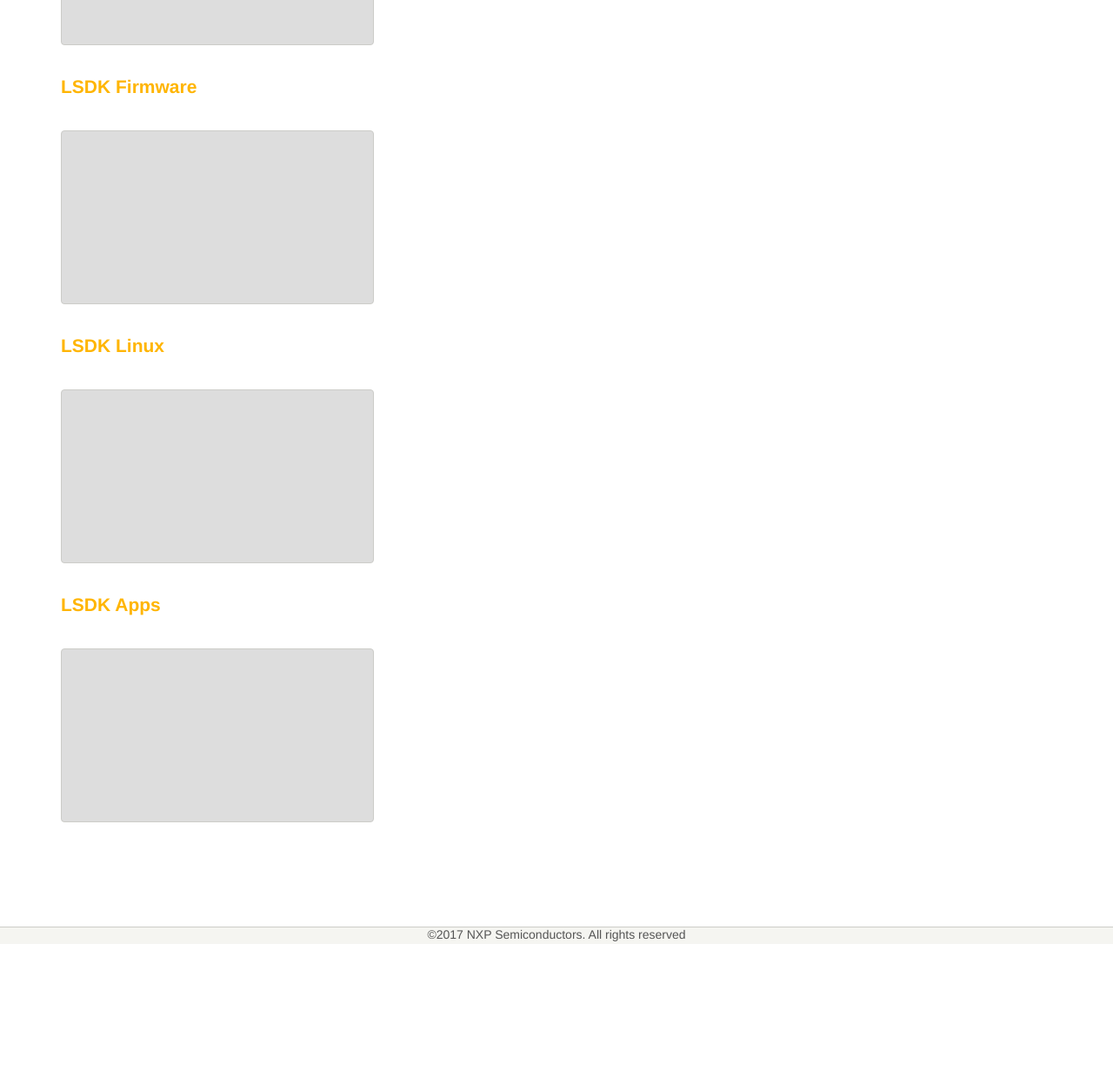
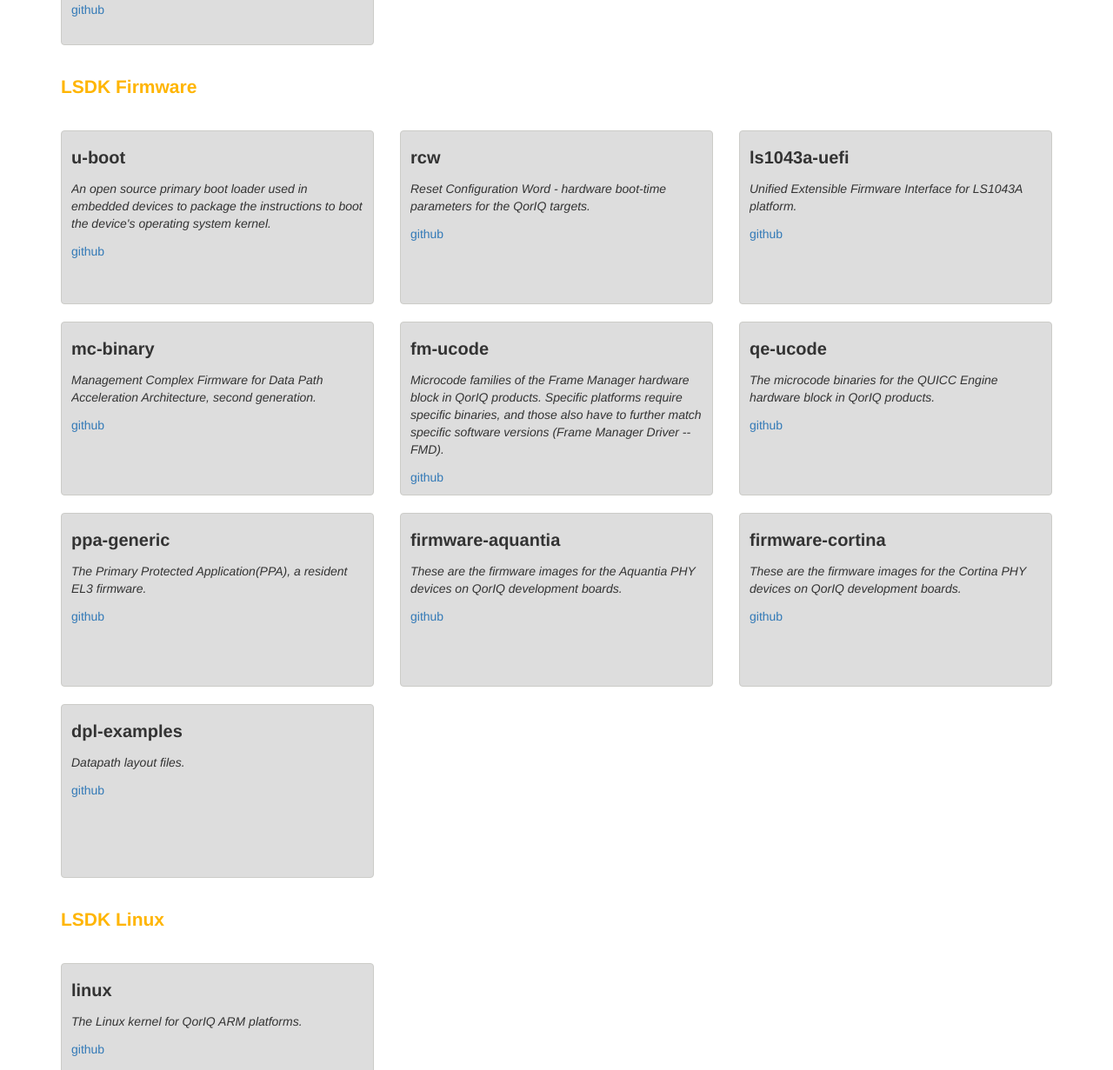
Before and after one commit to lsdk/lsdk.github.io, a plain HTML site: page index.html in a window 1280 px wide. Shown: the part 628-1859 px from the top of the page at 87% size. Before the commit the page ends 1714 px from the top, so only its background shows below. Drawn offline with nearby package versions, Linux system fonts and the light colour scheme.

Commit message:
index.html: add the component blocks.
Signed-off-by: Zhenhua Luo <zhenhua.luo@nxp.com>

```diff
--- a/index.html
+++ b/index.html
@@ -14,6 +14,14 @@
 	<!-- Latest compiled and minified JavaScript -->
 
 	<script src="https://maxcdn.bootstrapcdn.com/bootstrap/3.3.7/js/bootstrap.min.js" integrity="sha384-Tc5IQib027qvyjSMfHjOMaLkfuWVxZxUPnCJA7l2mCWNIpG9mGCD8wGNIcPD7Txa" crossorigin="anonymous"></script>
+        <script src="http://ajax.googleapis.com/ajax/libs/angularjs/1.4.8/angular.min.js"></script>
+        <script>
+            var app = angular.module('myMod', []);
+            app.controller('myModCtrl', function($scope) {
+                $scope.lsdk_github = "https://github.com/lsdk";
+            });
+        </script>
+
 </head>
 
 <body role="document">
@@ -40,16 +48,25 @@
         <div class="lsdk-container">
             <h1>LSDK Open Source</h1>
             <ul class="bullet-list-round">
+                <li>Enable the QorIQ® Layerscape Processors Based on ARM Technology. </li>
+                <li>Disaggregated components of LSDK are available in github. </li>
+                <li>Ubuntu-based userland for ARMv7 and ARMv8 targets. </li>
             </ul>
         </div>
     </div>
 
-    <div class="container projects">
+    <div class="container projects" ng-app="myMod" ng-controller="myModCtrl">
         <h2>LSDK Utility</h2>
         <div class="row">
             <div class="col-md-4">
                 <div class="project">
                     <div class="project-item">
+                        <h3>lsdk-devel</h3>
+                        <p class="proj-info">The LSDK build system includes three major component:
+			                     package builder, images installer and rootfs maker. The
+                                             utility can run on x86 host of Ubuntu 16.04, arm targets
+                                             and docker container. </p>
+			<a href="{{lsdk_github}}/lsdk-devel">github</a>
                     </div>
                 </div>
             </div>
@@ -60,6 +77,100 @@
             <div class="col-md-4">
                 <div class="project">
                     <div class="project-item">
+                    <h3>u-boot</h3>
+                        <p class="proj-info">An open source primary boot loader used in embedded devices
+			                     to package the instructions to boot the device's operating
+					     system kernel.</p>
+                        <a href="{{lsdk_github}}/u-boot">github</a>
+                    </div>
+                </div>
+            </div>
+            <div class="col-md-4">
+                <div class="project">
+                    <div class="project-item">
+                    <h3>rcw</h3>
+                        <p class="proj-info">Reset Configuration Word - hardware boot-time parameters for
+                                             the QorIQ targets. </p>
+                        <a href="{{lsdk_github}}/rcw">github</a>
+                    </div>
+                </div>
+            </div>
+            <div class="col-md-4">
+                <div class="project">
+                    <div class="project-item">
+                    <h3>ls1043a-uefi</h3>
+                        <p class="proj-info"> Unified Extensible Firmware Interface for LS1043A platform. </p>
+                        <a href="{{lsdk_github}}/ls1043a-uefi">github</a>
+                    </div>
+                </div>
+            </div>
+            <div class="col-md-4">
+                <div class="project">
+                    <div class="project-item">
+                    <h3>mc-binary</h3>
+                        <p class="proj-info">Management Complex Firmware for Data Path Acceleration
+			                     Architecture, second generation. </p>
+                        <a href="{{lsdk_github}}/mc-binary">github</a>
+                    </div>
+                </div>
+            </div>
+            <div class="col-md-4">
+                <div class="project">
+                    <div class="project-item">
+                    <h3>fm-ucode</h3>
+                    <p class="proj-info">Microcode families of the Frame Manager hardware block in QorIQ
+                                         products. Specific platforms require specific binaries, and those
+					 also have to further match specific software versions (Frame
+					 Manager Driver -- FMD). </p>
+                    <a href="{{lsdk_github}}/fm-ucode">github</a>
+                    </div>
+                </div>
+            </div>
+            <div class="col-md-4">
+                <div class="project">
+                    <div class="project-item">
+                    <h3>qe-ucode</h3>
+                    <p class="proj-info">The microcode binaries for the QUICC Engine hardware block in
+		    			 QorIQ products. </p>
+                    <a href="{{lsdk_github}}/qe-ucode">github</a>
+                    </div>
+                </div>
+            </div>
+            <div class="col-md-4">
+                <div class="project">
+                    <div class="project-item">
+                    <h3>ppa-generic</h3>
+                    <p class="proj-info">The Primary Protected Application(PPA), a resident EL3 firmware. </p>
+                    <a href="{{lsdk_github}}/ppa-generic">github</a>
+                    </div>
+                </div>
+            </div>
+            <div class="col-md-4">
+                <div class="project">
+                    <div class="project-item">
+                    <h3>firmware-aquantia</h3>
+                    <p class="proj-info">These are the firmware images for the Aquantia PHY devices on QorIQ
+		                         development boards. </p>
+                    <a href="{{lsdk_github}}/firmware-aquantia">github</a>
+                    </div>
+                </div>
+            </div>
+            <div class="col-md-4">
+                <div class="project">
+                    <div class="project-item">
+                    <h3>firmware-cortina</h3>
+                    <p class="proj-info">These are the firmware images for the Cortina PHY devices on QorIQ
+                                         development boards. </p>
+                    <a href="{{lsdk_github}}/firmware-cortina">github</a>
+                    </div>
+                </div>
+            </div>
+            <div class="col-md-4">
+                <div class="project">
+                    <div class="project-item">
+                    <h3>dpl-examples</h3>
+                        <p class="proj-info">Datapath layout files. </p>
+                        <a href="{{lsdk_github}}/dpl-examples">github</a>
                     </div>
                 </div>
             </div>
@@ -70,6 +181,9 @@
             <div class="col-md-4">
                 <div class="project">
                     <div class="project-item">
+                    <h3>linux</h3>
+                        <p class="proj-info">The Linux kernel for QorIQ ARM platforms. </p>
+                        <a href="{{lsdk_github}}/linux">github</a>
                     </div>
                 </div>
             </div>
@@ -80,6 +194,10 @@
             <div class="col-md-4">
                 <div class="project">
                     <div class="project-item">
+                        <h3>restool</h3>
+                        <p class="proj-info">Resource manager tool for Data Path Acceleration Architecture,
+			                     second generation. </p>
+                        <a href="{{lsdk_github}}/restool">github</a>
                     </div>
                 </div>
             </div>
```
